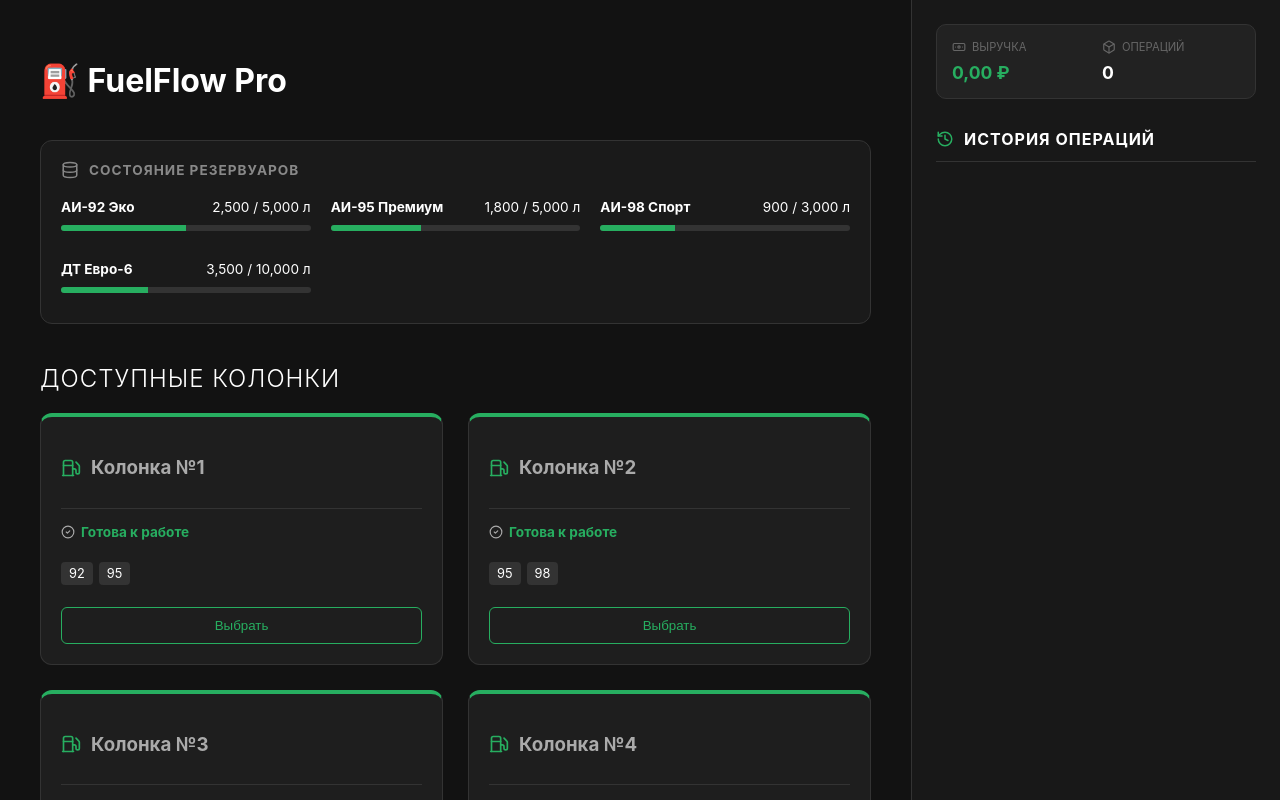
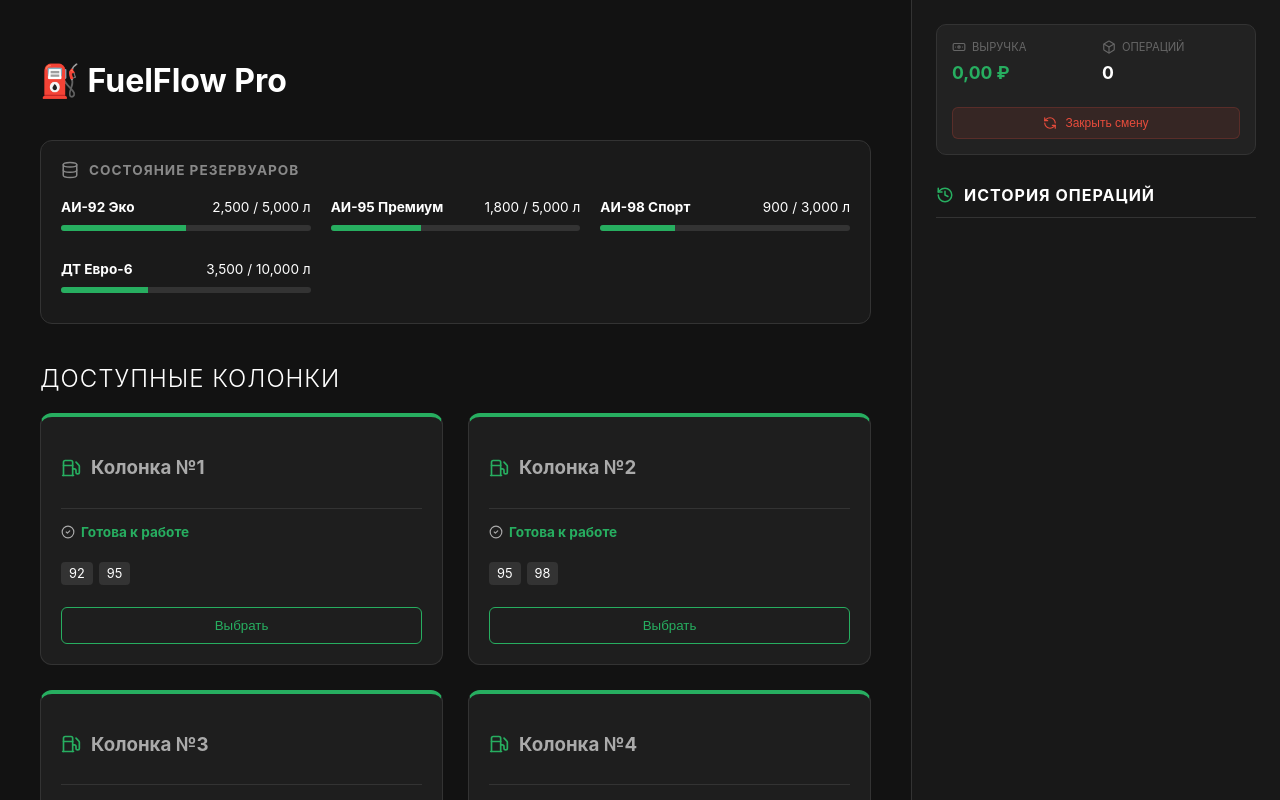
Before and after one commit to Nix38joy/fuel-flow-pro, a React (Vite) app: page / in a window 1280 px wide. Shown: the top 800 px of the page. Built offline with nearby package versions, Linux system fonts and the light colour scheme.

Commit message:
feat(store): implement shift closure and state reset logic

```diff
--- a/src/app/providers/store.ts
+++ b/src/app/providers/store.ts
@@ -11,6 +11,7 @@
   createOrder: (pumpId: string, fuelId: FuelId, liters: number) => void;
   cancelOrder: (orderId: string) => void;
   completeOrder: (orderId: string) => void;
+  resetStore: () => void;
 }
 
 export const useFuelStore = create<FuelFlowState>()(
@@ -88,6 +89,13 @@
           p.currentOrderId === id ? { ...p, status: 'available' as const, currentOrderId: undefined } : p
         )
       })),
+
+      resetStore: () => {
+        if (window.confirm( 'Вы уверены, что хотите закрыть смену? Все данные будут удалены.')) {
+          localStorage.removeItem('fuel-flow-storage');
+          window.location.reload();
+        }
+      }
     }),
     { name: 'fuel-flow-storage' }
   )
--- a/src/widgets/order-history/OrderHistory.module.css
+++ b/src/widgets/order-history/OrderHistory.module.css
@@ -135,3 +135,24 @@
   color: #666;
   margin-bottom: 4px;
 }
+.resetButton {
+  grid-column: 1 / -1; /* Растягиваем на две колонки статистики */
+  display: flex;
+  align-items: center;
+  justify-content: center;
+  gap: 8px;
+  margin-top: 12px;
+  padding: 8px;
+  background: rgba(231, 76, 60, 0.1);
+  border: 1px solid rgba(231, 76, 60, 0.2);
+  border-radius: 6px;
+  color: #e74c3c;
+  font-size: 0.75rem;
+  cursor: pointer;
+  transition: all 0.2s;
+}
+
+.resetButton:hover {
+  background: #e74c3c;
+  color: #fff;
+}
--- a/src/widgets/order-history/OrderHistory.tsx
+++ b/src/widgets/order-history/OrderHistory.tsx
@@ -1,10 +1,11 @@
 import { useFuelStore } from '@/app/providers/store';
 import { motion, AnimatePresence } from 'framer-motion';
-import { History, Banknote, Box, Receipt } from 'lucide-react';
+import { History, Banknote, Box, Receipt, RefreshCcw } from 'lucide-react';
 import styles from './OrderHistory.module.css';
 
 export const OrderHistory = () => {
   const orders = useFuelStore((state) => state.orders);
+  const resetStore = useFuelStore((state) => state.resetStore);
   const completedOrders = orders
     .filter((order) => order.status === 'completed')
     .sort((a, b) => b.createdAt - a.createdAt);
@@ -21,6 +22,14 @@
           <div className={styles.statHeader}><Box size={14} /><span className={styles.statLabel}>Операций</span></div>
           <span className={styles.statValue}>{completedOrders.length}</span>
         </div>
+        <button
+        onClick={resetStore}
+        className={styles.resetButton}
+        title="Закрыть смену"
+        >
+          <RefreshCcw size={14} />
+          <span>Закрыть смену</span>
+          </button>
       </div>
       <div style={{ display: 'flex', alignItems: 'center', gap: '10px', marginBottom: '20px', borderBottom: '1px solid #333', paddingBottom: '12px' }}>
         <History size={18} color="#27ae60" />
```
